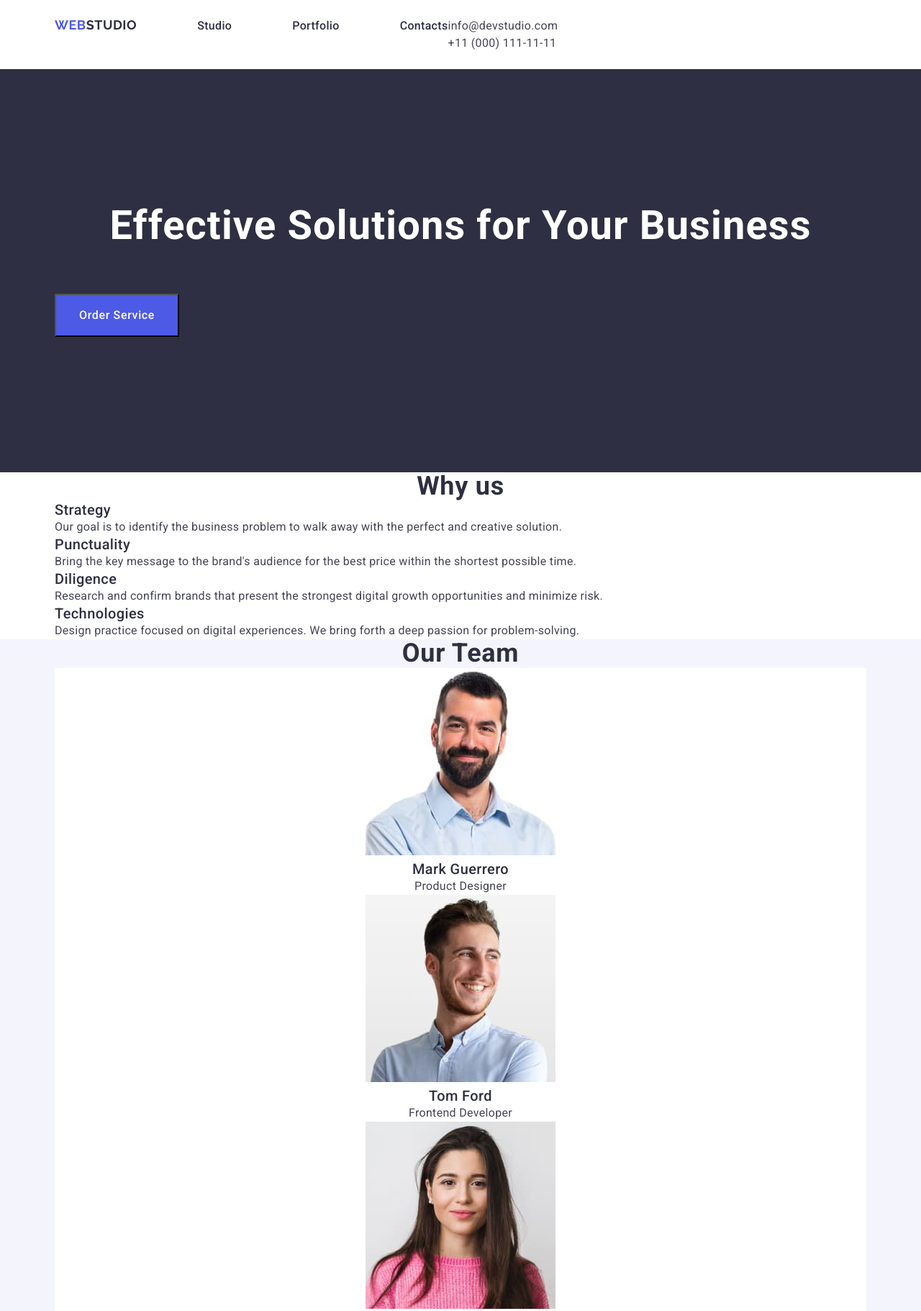
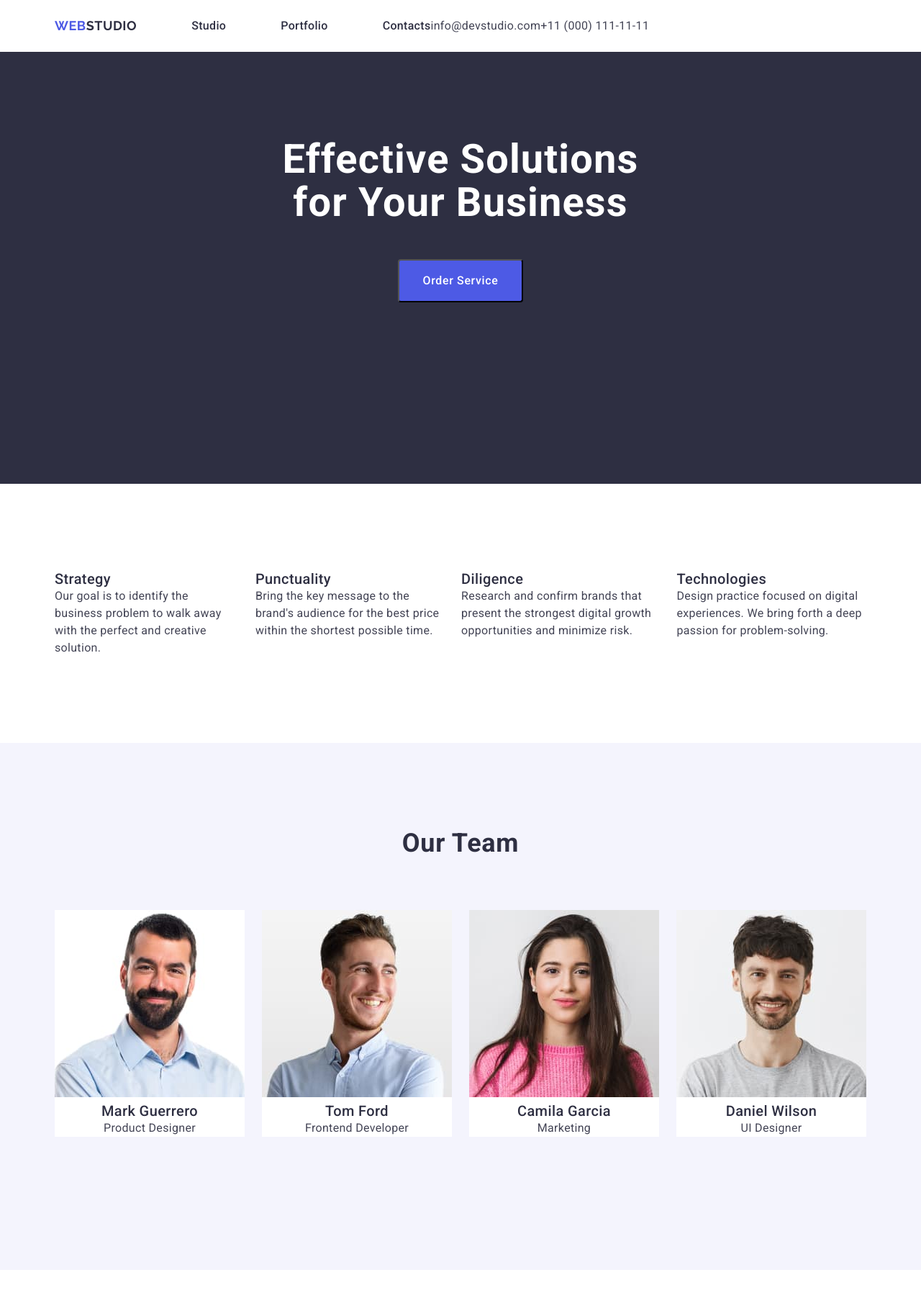
Before and after one commit to AnnaTarnavska/goit-markup-hw-03, a plain HTML site: page index.html in a window 1280 px wide. Shown: the top 1821 px of the page at 72% size. Drawn offline with nearby package versions, Linux system fonts and the light colour scheme.

Commit message:
add index file

```diff
--- a/css/styles.css
+++ b/css/styles.css
@@ -1,9 +1,3 @@
-*,
-*::before,
-*::after {
-    box-sizing: border-box;
-}
-
 body {
     font-family: "Roboto", sans-serif;
     font-weight: 400;
@@ -67,6 +61,7 @@ a {
 
 .main-section {
     background-color: #2E2F42;
+    height: 600px;
 }
 
 .main-info {
@@ -76,8 +71,9 @@ a {
     letter-spacing: 0.02em;
     text-align: center;
     color: #FFFFFF;
-    padding-top: 188px;
-    padding-bottom: 64px;
+    max-width: 496px;
+    padding-bottom: 48px;
+    margin: 0 auto;
 }
 
 .button {
@@ -91,6 +87,9 @@ a {
     background-color: #4D5AE5;
     padding: 16px 32px;
     margin-bottom: 188px;
+    border-radius: 4px;
+    display: block;
+    margin: 0 auto;
 }
 
 .button:hover,
@@ -122,9 +121,16 @@ h2 {
     color: #2E2F42;
 }
 
+.name-mailn-section {
+    display: none;
+}
+
 .our-team {
     text-transform: capitalize;
-
+    display: flex;
+    justify-content: center;
+    align-items: center;
+    padding-bottom: 72px;
 }
 
 .team {
@@ -138,6 +144,7 @@ h2 {
 
 .our-team-section {
     background-color: #F4F4FD;
+    height: 732px;
 }
 
 .member-name {
@@ -155,6 +162,10 @@ h2 {
 
 .secttion-portfolio {
     text-transform: capitalize;
+    display: flex;
+    justify-content: center;
+    align-items: center;
+    padding-bottom: 72px;
 }
 
 .portfolio {
@@ -162,6 +173,9 @@ h2 {
     font-size: 16px;
     line-height: 150%;
     letter-spacing: 0.02em;
+    padding-top: 4px;
+    padding-bottom: 32px;
+    padding-left: 16px;
 }
 
 .app {
@@ -170,6 +184,9 @@ h2 {
     line-height: 120%;
     letter-spacing: 0.02em;
     color: #2E2F42;
+    padding-top: 32px;
+    padding-bottom: 4px;
+    padding-left: 16px;
 }
 
 .footer {
@@ -189,6 +206,8 @@ h2 {
 
 .footer-p {
     margin-top: 16px;
+    display: block;
+    max-width: 264px;
 }
 
 .container {
@@ -219,12 +238,54 @@ header {
     padding-bottom: 24px;
 }
 
-.page-header .container {
+.page-header {
     display: flex;
+    align-items: center;
 }
 
 .menu {
     display: flex;
-    gap: 8px;
+    align-items: center;
 
 }
+
+.contacts-list {
+    display: flex;
+}
+
+.section {
+    padding-top: 120px;
+    padding-bottom: 120px;
+}
+
+.features-section {
+    display: flex;
+    height: 104 px;
+    margin: 0 auto;
+    gap: 24px;
+
+}
+
+.team-info {
+    display: flex;
+    justify-content: center;
+    align-items: center;
+    margin: 0 auto;
+    gap: 24px;
+}
+
+.product {
+    display: flex;
+    justify-content: center;
+    align-items: center;
+    margin: 0 auto;
+    gap: 24px;
+    flex-wrap: wrap;
+    border-bottom: 1px;
+
+}
+
+.footer-container {
+    display: flex;
+    margin: 0 auto;
+}
--- a/index.html
+++ b/index.html
@@ -21,8 +21,8 @@
     <link rel="stylesheet" href="./css/styles.css" />
   </head>
   <body>
-    <header class="page-header">
-      <div class="container">
+    <header>
+      <div class="container page-header">
         <nav class="menu">
           <a href="./index.html" class="logo"
             >Web<span class="logo-second">Studio</span></a
@@ -34,7 +34,7 @@
           </ul>
         </nav>
         <address class="address">
-          <ul>
+          <ul class="contacts-list">
             <li>
               <a class="contacts" href="mailto:info@devstudio.com"
                 >info@devstudio.com</a
@@ -50,16 +50,16 @@
       </div>
     </header>
     <main>
-      <section class="main-section">
+      <section class="section main-section">
         <div class="container">
           <h1 class="main-info">Effective Solutions for Your Business</h1>
           <button type="button" class="button">Order Service</button>
         </div>
       </section>
-      <section>
+      <section class="section">
         <div class="container">
-          <h2>Why us</h2>
-          <ul>
+          <h2 class="name-mailn-section">Why us</h2>
+          <ul class="features-section">
             <li>
               <h3 class="block-name">Strategy</h3>
               <p class="info-block">
@@ -91,10 +91,10 @@
           </ul>
         </div>
       </section>
-      <section class="our-team-section">
-        <div class="container">
+      <section class="section our-team-section">
+        <div>
           <h2 class="our-team">Our Team</h2>
-          <ul>
+          <ul class="team-info">
             <li class="team">
               <img
                 src="./images/markguerrero.jpg"
@@ -138,10 +138,10 @@
           </ul>
         </div>
       </section>
-      <section>
+      <section class="section">
         <div class="container">
           <h2 class="secttion-portfolio">Our Portfolio</h2>
-          <ul>
+          <ul class="product">
             <li>
               <img
                 src="./images/bankapp.jpg"
@@ -207,7 +207,7 @@
       </section>
     </main>
     <footer class="footer">
-      <div class="container">
+      <div class="container footer-container">
         <a href="./index.html" class="logo"
           >Web<span class="logo-footer">Studio</span></a
         >
```
Also changed, not shown: 1 other file.
